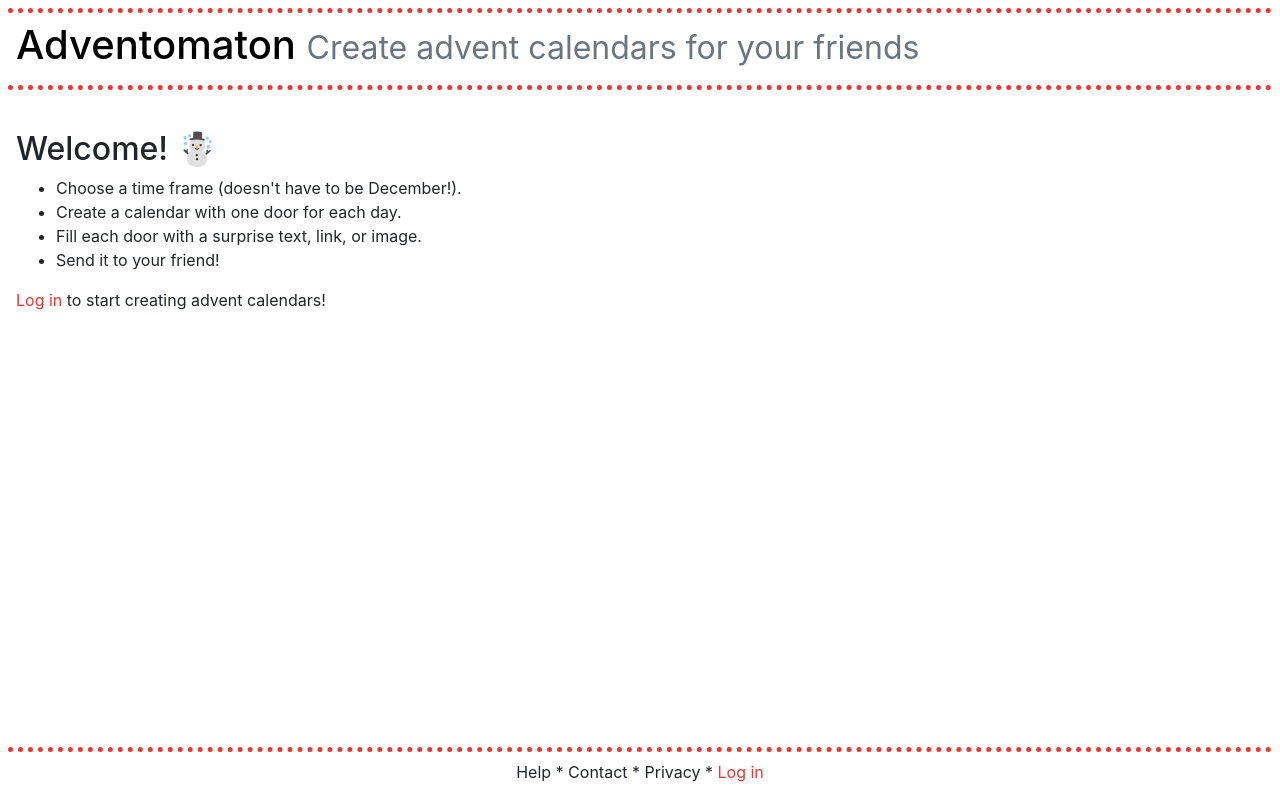
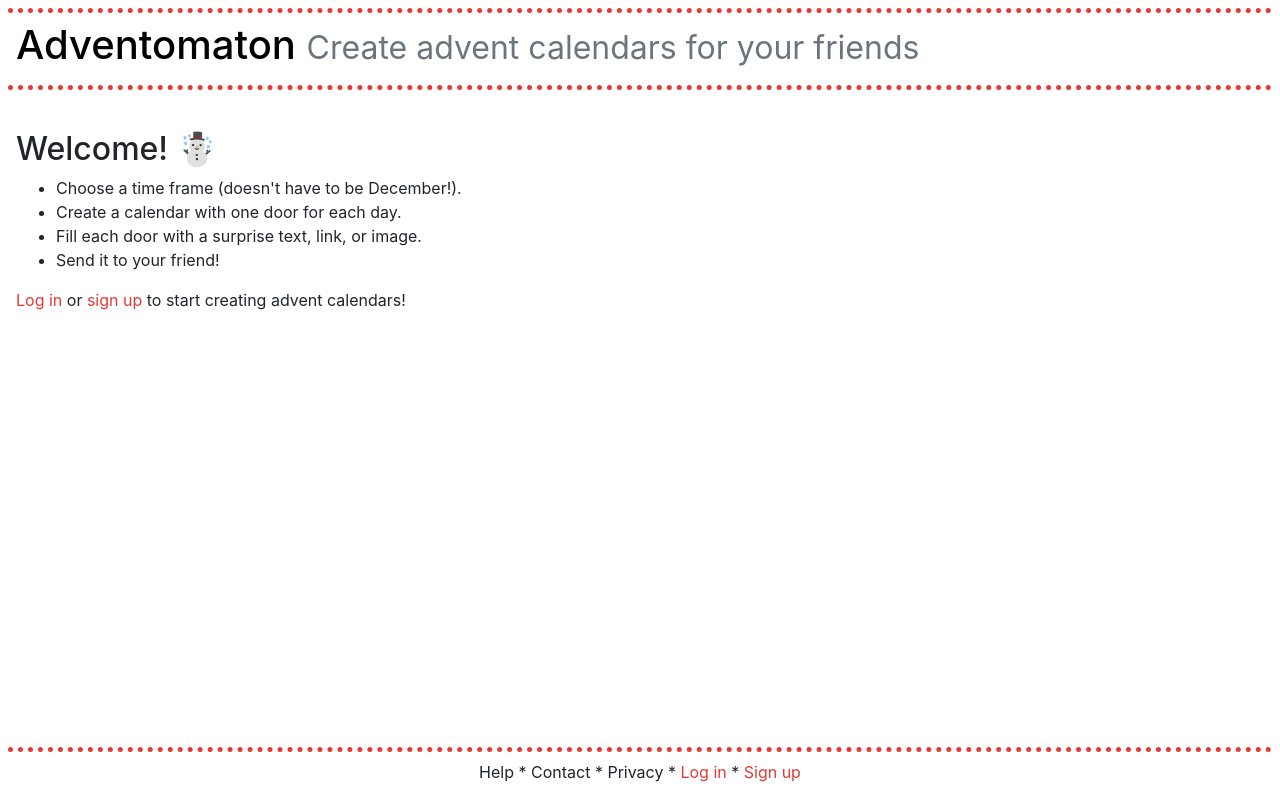
Before and after one commit to gvarab/advents4friends, a Django app: page / in a window 1280 px wide. Run offline with Django 3.2, Linux system fonts and the light colour scheme; some libraries are stand-ins or nearby versions.

Commit message:
add links to registration

```diff
--- a/adventcalendar/templates/adventcalendar/base.html
+++ b/adventcalendar/templates/adventcalendar/base.html
@@ -25,7 +25,7 @@
             {% endblock %}
         </div>
     <div class="footer text-center p-2 m-2">
-        Help * Contact * Privacy * {% if user.is_authenticated %}<a href="{% url 'logout' %}">Log out</a>{% else %}<a href="{% url 'login' %}">Log in</a>{% endif %}
+        Help * Contact * Privacy * {% if user.is_authenticated %}<a href="{% url 'logout' %}">Log out</a>{% else %}<a href="{% url 'login' %}">Log in</a>{% endif %} * <a href="{% url 'django_registration_register' %}">Sign up</a>
     </div>
     </body>
 </html>
--- a/adventcalendar/templates/adventcalendar/calendar_list.html
+++ b/adventcalendar/templates/adventcalendar/calendar_list.html
@@ -20,7 +20,7 @@
             <li>Send it to your friend!</li>
         </ul>
         <p>
-            <a href="{% url 'login' %}">Log in</a> to start creating advent calendars!
+            <a href="{% url 'login' %}">Log in</a> or <a href="{% url 'django_registration_register' %}">sign up</a> to start creating advent calendars!
         </p>
     {% endif %}
 {% endblock %}
```
